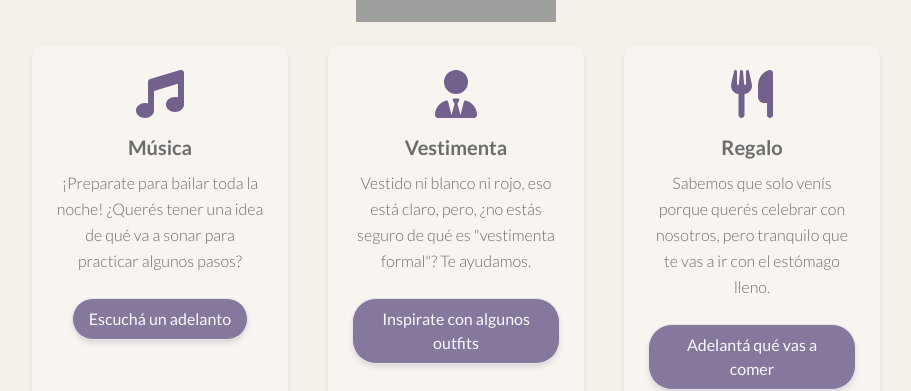
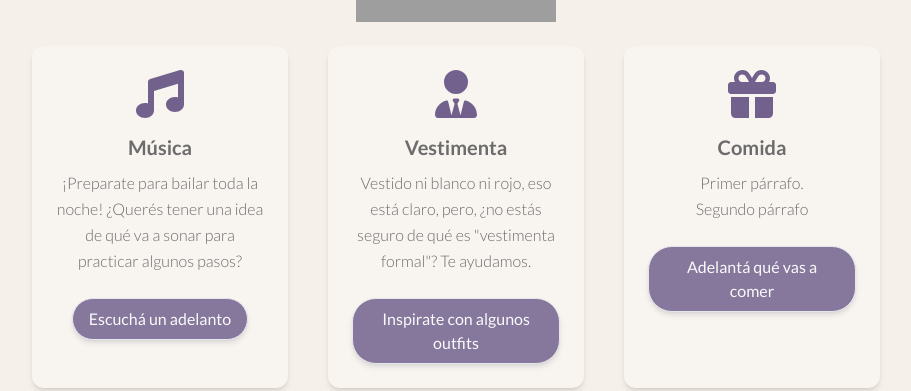
Before and after one commit to 14RojasFraga09/rojasfraga_wedding_page, a React (Create React App) app: page / in a window 1280 px wide. Shown: the part 1850-2241 px from the top of the page, without its empty margins (184-1095 px from the left). Built offline with nearby package versions, Linux system fonts and the light colour scheme; grey boxes are pictures that could not be loaded; a web font is replaced by a local one.

Commit message:
Change third card icon to gift and make tipbox card text arrays

```diff
--- a/src/components/Tips/TipBox.jsx
+++ b/src/components/Tips/TipBox.jsx
@@ -9,9 +9,9 @@ const TipBox = ({icon, title, text, button}) => {
                 <h5 className="block mb-2 font-sans text-xl antialiased font-semibold leading-snug tracking-normal text-blue-gray-900">
                 {title}
                 </h5>
-                <p className="block font-sans text-base antialiased font-light leading-relaxed text-inherit">
-                {text}
-                </p>
+                {text.map((txt, idx) => <p key={idx} className="block font-sans text-base antialiased font-light leading-relaxed text-inherit">
+                {txt}
+                </p>)}
             </div>
             <div className="p-6 pt-0">
                 <Button url={button.url} text={button.text}/>
--- a/src/components/Tips/Tips.jsx
+++ b/src/components/Tips/Tips.jsx
@@ -1,5 +1,5 @@
 import TipBox from "./TipBox";
-import { faMusic, faUserTie, faUtensils } from '@fortawesome/free-solid-svg-icons';
+import { faMusic, faUserTie, faGift } from '@fortawesome/free-solid-svg-icons';
 import strings from "../../strings/fiesta-tips.json";
 
 const Tips = () => {
@@ -10,7 +10,7 @@ const Tips = () => {
             <div className="grid grid-cols-1 lg:grid-cols-3 gap-10 relative top-[70px]">
                 <TipBox title={strings["first-card"].title} icon={faMusic} text={strings["first-card"].text} button={{url: strings["first-card"].button.url, text: strings["first-card"].button.text}} />
                 <TipBox title={strings["second-card"].title} icon={faUserTie} text={strings["second-card"].text} button={{url: strings["second-card"].button.url, text: strings["second-card"].button.text}} />
-                <TipBox title={strings["third-card"].title} icon={faUtensils} text={strings["third-card"].text} button={{url: strings["third-card"].button.url, text: strings["third-card"].button.text}} />
+                <TipBox title={strings["third-card"].title} icon={faGift} text={strings["third-card"].text} button={{url: strings["third-card"].button.url, text: strings["third-card"].button.text}} />
             </div>
         </section>
     );
--- a/src/strings/fiesta-tips.json
+++ b/src/strings/fiesta-tips.json
@@ -2,7 +2,7 @@
     "title": "La fiesta",
     "first-card": {
         "title": "Música",
-        "text": "¡Preparate para bailar toda la noche! ¿Querés tener una idea de qué va a sonar para practicar algunos pasos?",
+        "text": ["¡Preparate para bailar toda la noche! ¿Querés tener una idea de qué va a sonar para practicar algunos pasos?"],
         "button": {
             "url": "https://open.spotify.com/playlist/6HbLZXmXk0jASY4h1f9jT4?si=a411cf8d0b014b08",
             "text": "Escuchá un adelanto"
@@ -10,15 +10,15 @@
     },
     "second-card": {
         "title": "Vestimenta",
-        "text": "Vestido ni blanco ni rojo, eso está claro, pero, ¿no estás seguro de qué es \"vestimenta formal\"? Te ayudamos.",
+        "text": ["Vestido ni blanco ni rojo, eso está claro, pero, ¿no estás seguro de qué es \"vestimenta formal\"? Te ayudamos."],
         "button": {
             "url": "https://www.pinterest.com/mapiafragarojas/codigo-de-vestimenta/",
             "text": "Inspirate con algunos outfits"
         }
     },
     "third-card": {
-        "title": "Regalo",
-        "text": "Sabemos que solo venís porque querés celebrar con nosotros, pero tranquilo que te vas a ir con el estómago lleno.",
+        "title": "Comida",
+        "text": ["Primer párrafo.", "Segundo párrafo"],
         "button": {
             "url": "https://www.pinterest.com/mapiafragarojas/adelanto-comida/",
             "text": "Adelantá qué vas a comer"
```
